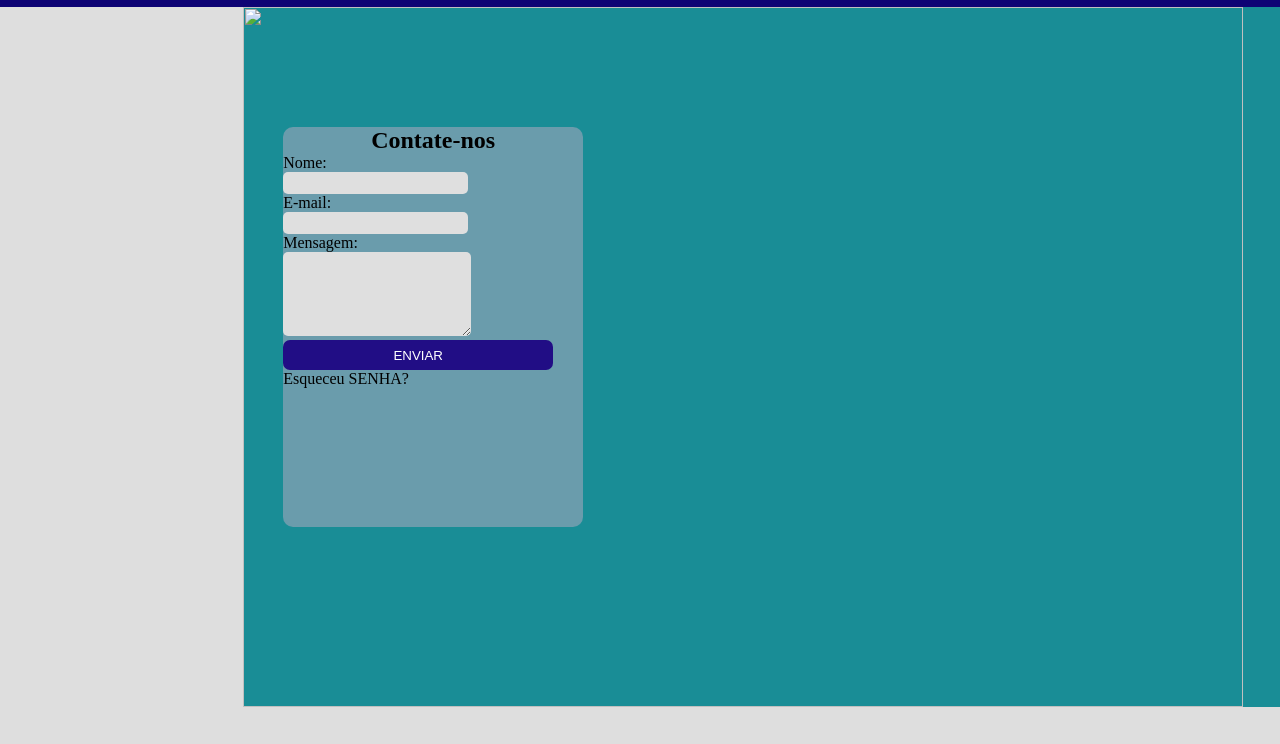
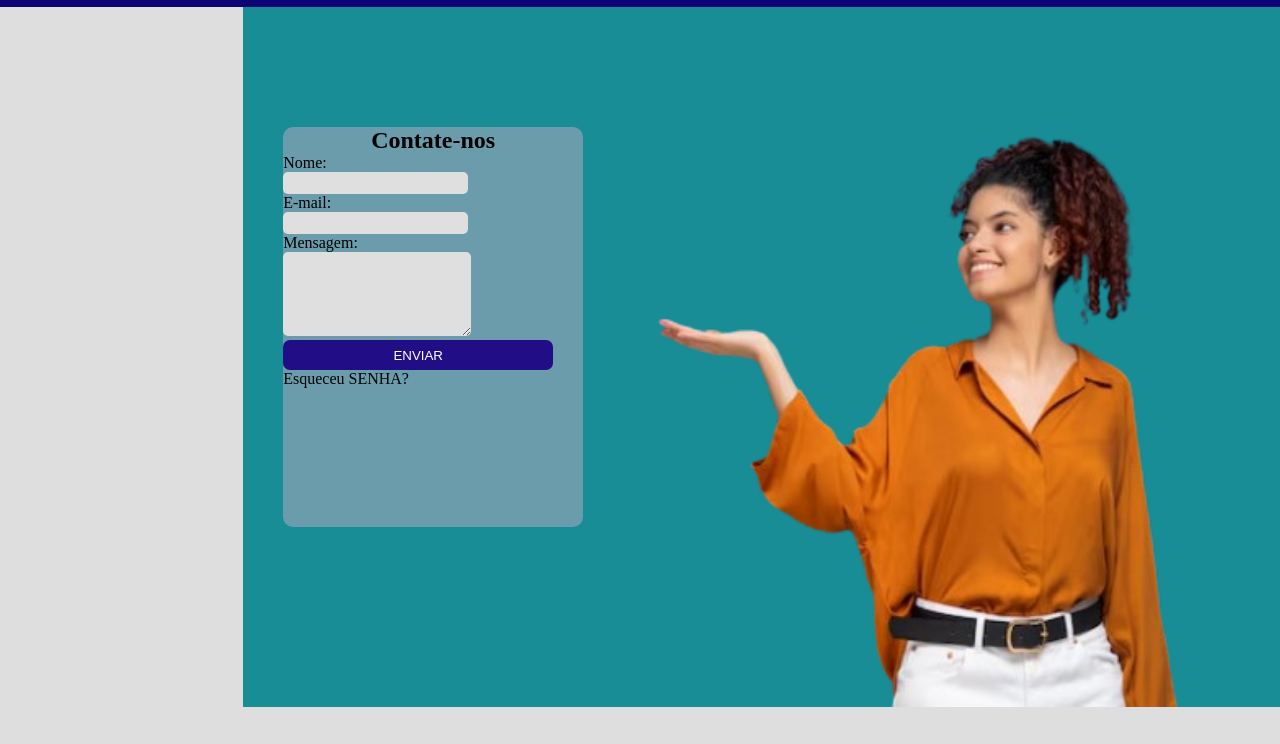
Before and after one commit to Lrn-007/Site-Senai, a plain HTML site: page contato.html in a window 1280 px wide. Shown: the part 53-797 px from the top of the page. Drawn offline with Linux system fonts and the light colour scheme.

Commit message:
Update contato.html

```diff
--- a/contato.html
+++ b/contato.html
@@ -23,7 +23,7 @@
 
             <div class="corpo2">
 
-                <img class="imgmulher" src="imagens/mulher.png">
+                <img class="imgmulher" src="mulher.png">
 
                 <div class="formulario">
                     <form name="form_contato">
```
